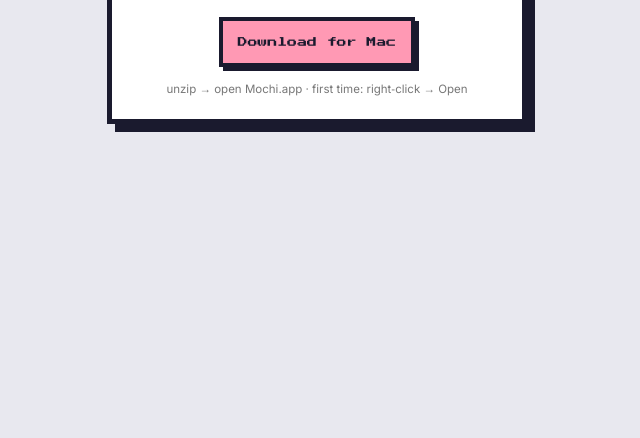
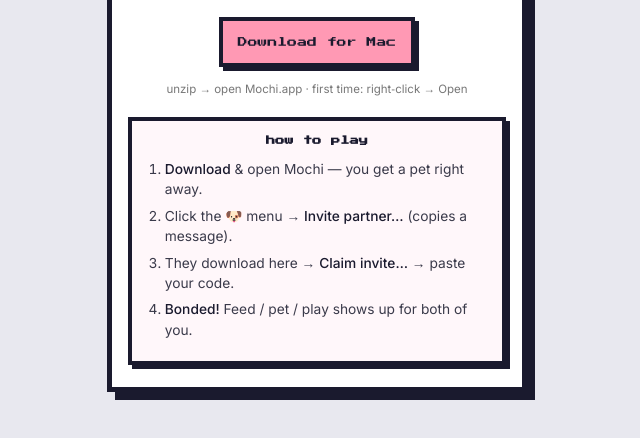
Before and after one commit to realvivianqiao/tamagotchi, a website: page index.html in a window 1280 px wide. Shown: the part 466-904 px from the top of the page, without its empty margins (323-963 px from the left). Before the commit the page ends 800 px from the top, so only its background shows below. Drawn offline with Linux system fonts and the light colour scheme.

Commit message:
Add how-to-play instructions on the download page.

```diff
--- a/index.html
+++ b/index.html
@@ -108,6 +108,31 @@
       color: #777;
       line-height: 1.4;
     }
+    .howto {
+      margin-top: 1.25rem;
+      text-align: left;
+      border: 4px solid var(--ink);
+      background: #fff7fa;
+      padding: 0.85rem 0.85rem 0.95rem;
+      box-shadow: 4px 4px 0 var(--ink);
+    }
+    .howto h2 {
+      font-family: "Press Start 2P", monospace;
+      font-size: 0.58rem;
+      margin: 0 0 0.7rem;
+      text-align: center;
+      color: var(--ink);
+      line-height: 1.4;
+    }
+    .howto ol {
+      margin: 0;
+      padding-left: 1.2rem;
+      font-size: 0.86rem;
+      line-height: 1.5;
+      color: var(--muted);
+    }
+    .howto li { margin: 0.35rem 0; }
+    .howto strong { color: var(--ink); font-weight: 500; }
   </style>
 </head>
 <body>
@@ -124,6 +149,16 @@
       <p class="lede">Tiny pets that live on your Mac. Invite someone, and when you feed or pet them, they see it happen on their screen.</p>
       <a class="cta" href="/Mochi.zip">Download for Mac</a>
       <p class="meta">unzip → open Mochi.app · first time: right‑click → Open</p>
+
+      <div class="howto">
+        <h2>how to play</h2>
+        <ol>
+          <li><strong>Download</strong> &amp; open Mochi — you get a pet right away.</li>
+          <li>Click the 🐶 menu → <strong>Invite partner…</strong> (copies a message).</li>
+          <li>They download here → <strong>Claim invite…</strong> → paste your code.</li>
+          <li><strong>Bonded!</strong> Feed / pet / play shows up for both of you.</li>
+        </ol>
+      </div>
     </div>
   </div>
 </body>
```
